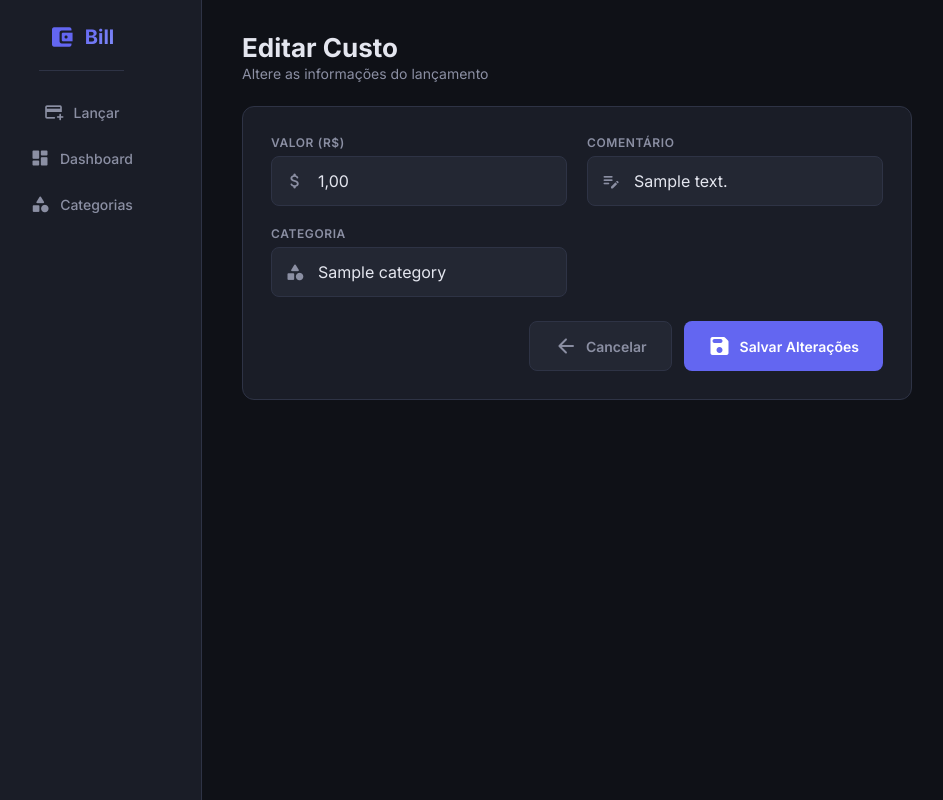
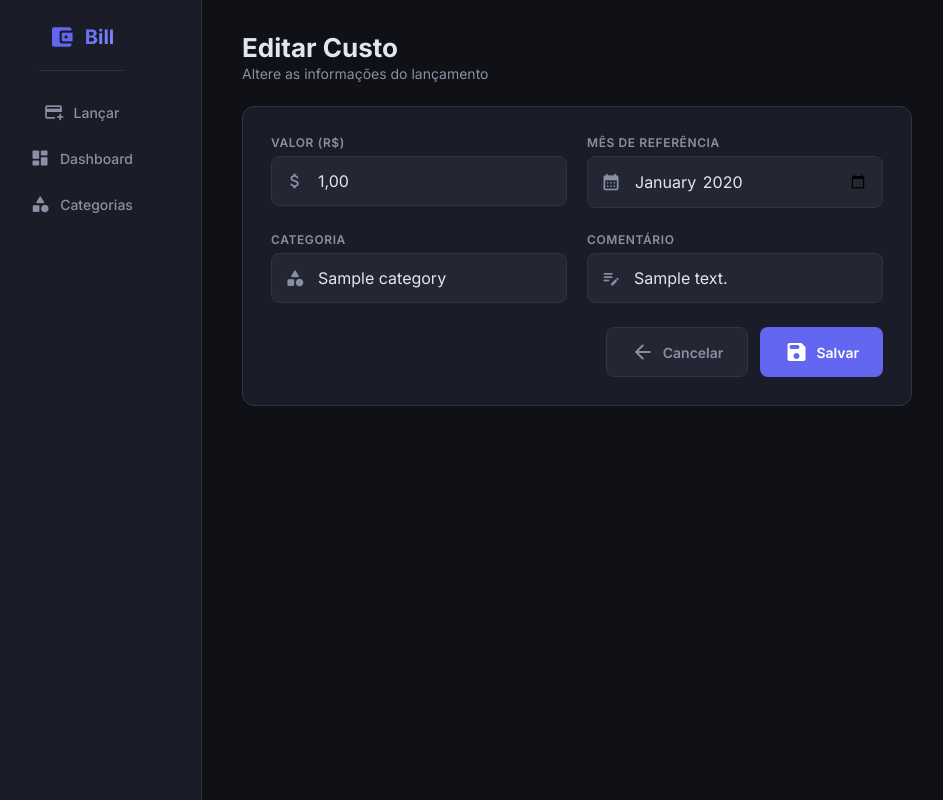
Before and after one commit to Emanuelmeira/bill, a Flask app: page /costs/1/edit in a window 1280 px wide. Shown: the whole page, without its empty margins (38-981 px from the left). Run offline with Flask 3, Linux system fonts and the light colour scheme; tables that the repository leaves empty hold one stand-in row (values such as "Sample post").

Commit message:
feat: mês de referência na edição, valor da parcela sem divisão e padrão mês seguinte
- Edição de custo agora permite alterar o mês de referência
- Parcelamento usa o valor digitado diretamente (sem dividir)
- Lançamento e dashboard abrem no mês subsequente ao atual

Made-with: Cursor

```diff
--- a/app.py
+++ b/app.py
@@ -74,6 +74,14 @@ def seed_categories():
         db.session.commit()
 
 
+def next_month_year():
+    now = datetime.now()
+    m, y = now.month + 1, now.year
+    if m > 12:
+        m, y = 1, y + 1
+    return m, y
+
+
 with app.app_context():
     from sqlalchemy import inspect
     inspector = inspect(db.engine)
@@ -83,13 +91,13 @@ with app.app_context():
 
 @app.route("/")
 def index():
-    now = datetime.now()
+    m, y = next_month_year()
     categories = Category.query.order_by(Category.name).all()
     return render_template(
         "index.html",
         categories=categories,
-        current_month=now.month,
-        current_year=now.year,
+        current_month=m,
+        current_year=y,
         month_names=MONTH_NAMES,
     )
 
@@ -119,8 +127,6 @@ def add_cost():
     installments = request.form.get("installments", 1, type=int)
     installments = max(1, min(installments, 48))
 
-    installment_value = round(value / installments, 2)
-
     for i in range(installments):
         m = cost_month + i
         y = cost_year
@@ -134,7 +140,7 @@ def add_cost():
             label = comment
 
         db.session.add(Cost(
-            value=installment_value,
+            value=value,
             category_id=int(category_id),
             comment=label,
             month=m,
@@ -148,9 +154,9 @@ def add_cost():
 
 @app.route("/dashboard")
 def dashboard():
-    now = datetime.now()
-    month = request.args.get("month", now.month, type=int)
-    year = request.args.get("year", now.year, type=int)
+    def_m, def_y = next_month_year()
+    month = request.args.get("month", def_m, type=int)
+    year = request.args.get("year", def_y, type=int)
 
     categories = Category.query.order_by(Category.name).all()
     grand_total = sum(cat.total(month, year) for cat in categories)
@@ -162,10 +168,10 @@ def dashboard():
         .all()
     )
     available_set = {(m, y) for m, y in available_months}
-    for m, y in [(now.month, now.year), (month, year)]:
-        if (m, y) not in available_set:
-            available_months.append((m, y))
-            available_set.add((m, y))
+    for pair in [(def_m, def_y), (month, year)]:
+        if pair not in available_set:
+            available_months.append(pair)
+            available_set.add(pair)
     available_months.sort(key=lambda x: (x[1], x[0]), reverse=True)
 
     prev_m, prev_y = (12, year - 1) if month == 1 else (month - 1, year)
@@ -190,7 +196,7 @@ def dashboard():
 def edit_cost_page(cost_id):
     cost = Cost.query.get_or_404(cost_id)
     categories = Category.query.order_by(Category.name).all()
-    return render_template("edit.html", cost=cost, categories=categories)
+    return render_template("edit.html", cost=cost, categories=categories, month_names=MONTH_NAMES)
 
 
 @app.route("/costs/<int:cost_id>/edit", methods=["POST"])
@@ -206,11 +212,18 @@ def edit_cost(cost_id):
             cost.value = float(value)
             cost.category_id = int(category_id)
             cost.comment = comment
+
+            ref = request.form.get("ref_month", "")
+            if ref:
+                parts = ref.split("-")
+                cost.year = int(parts[0])
+                cost.month = int(parts[1])
+
             db.session.commit()
-        except ValueError:
+        except (ValueError, IndexError):
             pass
 
-    return redirect(url_for("dashboard"))
+    return redirect(url_for("dashboard", month=cost.month, year=cost.year))
 
 
 @app.route("/costs/<int:cost_id>/delete", methods=["POST"])
--- a/templates/edit.html
+++ b/templates/edit.html
@@ -20,15 +20,16 @@
             </div>
 
             <div class="form-group">
-                <label for="comment">Comentário</label>
+                <label for="ref_month">Mês de Referência</label>
                 <div class="input-icon">
-                    <span class="material-icons-round">edit_note</span>
-                    <input type="text" id="comment" name="comment"
-                           value="{{ cost.comment or '' }}"
-                           placeholder="Descreva o gasto (opcional)">
+                    <span class="material-icons-round">calendar_month</span>
+                    <input type="month" id="ref_month" name="ref_month"
+                           value="{{ '%04d-%02d'|format(cost.year, cost.month) }}">
                 </div>
             </div>
+        </div>
 
+        <div class="form-grid">
             <div class="form-group">
                 <label for="category_id">Categoria</label>
                 <div class="input-icon">
@@ -42,16 +43,26 @@
                     </select>
                 </div>
             </div>
+
+            <div class="form-group">
+                <label for="comment">Comentário</label>
+                <div class="input-icon">
+                    <span class="material-icons-round">edit_note</span>
+                    <input type="text" id="comment" name="comment"
+                           value="{{ cost.comment or '' }}"
+                           placeholder="Descreva o gasto (opcional)">
+                </div>
+            </div>
         </div>
 
         <div class="form-actions">
-            <a href="{{ url_for('dashboard') }}" class="btn btn-secondary">
+            <a href="{{ url_for('dashboard', month=cost.month, year=cost.year) }}" class="btn btn-secondary">
                 <span class="material-icons-round">arrow_back</span>
                 Cancelar
             </a>
             <button type="submit" class="btn btn-primary">
                 <span class="material-icons-round">save</span>
-                Salvar Alterações
+                Salvar
             </button>
         </div>
     </form>
```
